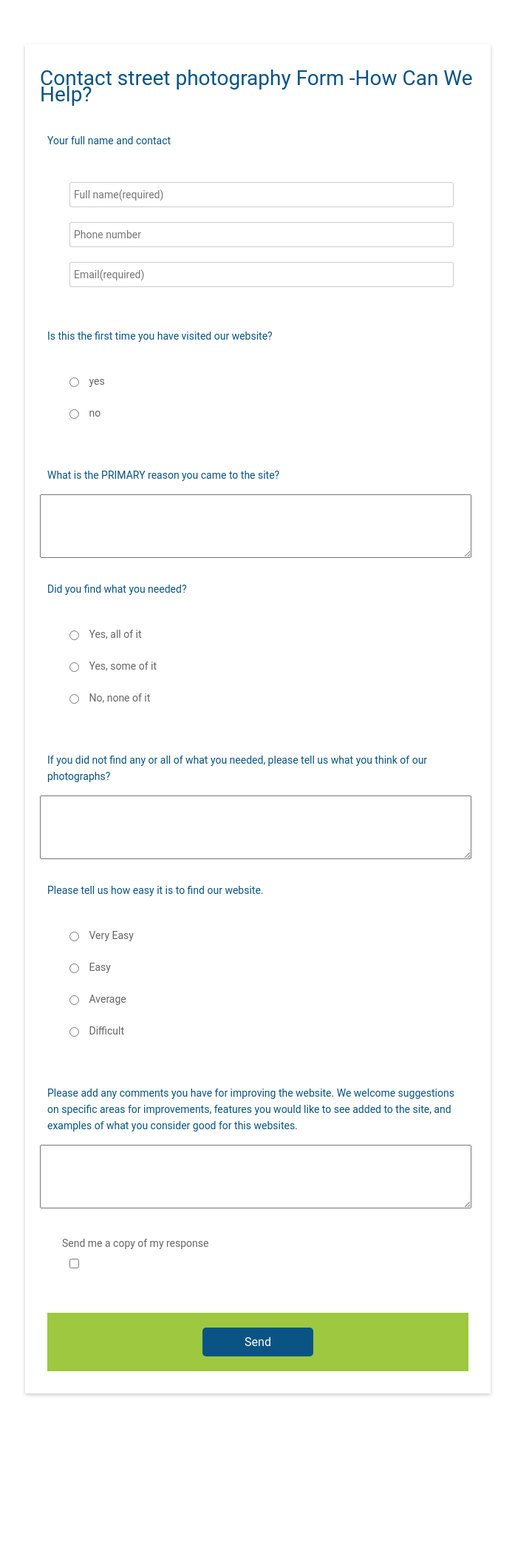
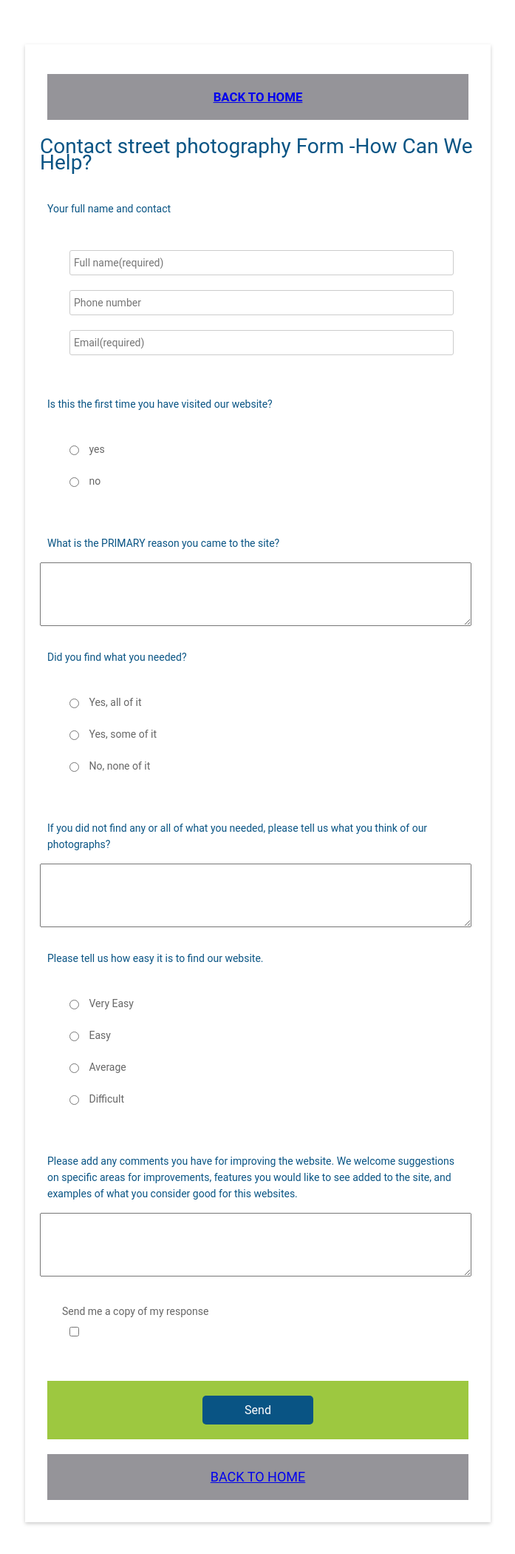
Before and after one commit to abeldbase/street_photography, a plain HTML site: page contact-form.html in a window 1280 px wide. Shown: the whole page at 74% size, without its empty margins (291-988 px from the left). Before the commit the page ends 1943 px from the top, so only its background shows below. Drawn offline with Linux system fonts and the light colour scheme.

Commit message:
UPDATES WITH THE FORM

```diff
--- a/contact-form.html
+++ b/contact-form.html
@@ -13,6 +13,9 @@
   <body>
     <div class="formbox">
       <form action="/">
+        <div class="headhome-block">
+          <a href="index.html">BACK TO HOME</a>
+        </div>
         <h1 class="question">
           Contact street photography Form -How Can We Help?
         </h1>
@@ -94,6 +97,9 @@
         <div class="btn-block">
           <button type="submit">Send</button>
         </div>
+        <div class="footer-block">
+          <a href="index.html">BACK TO HOME</a>
+        </div>
       </form>
     </div>
   </body>
--- a/form-style.css
+++ b/form-style.css
@@ -109,6 +109,20 @@ button, input, select, textarea{
    text-align: center;
    background-color: rgb(157, 200, 64);
  }
+ .footer-block {
+  margin-top: 20px;
+  text-align: center;
+  font-size: large;
+  background-color: #959499;
+}
+.headhome-block {
+  margin-top: 20px;
+  color: #ccc;
+  font-size: larger;
+  font-weight: 600;
+  text-align: center;
+  background-color: #959499;
+}
  button {
    width: 150px;
    padding: 10px;
```
